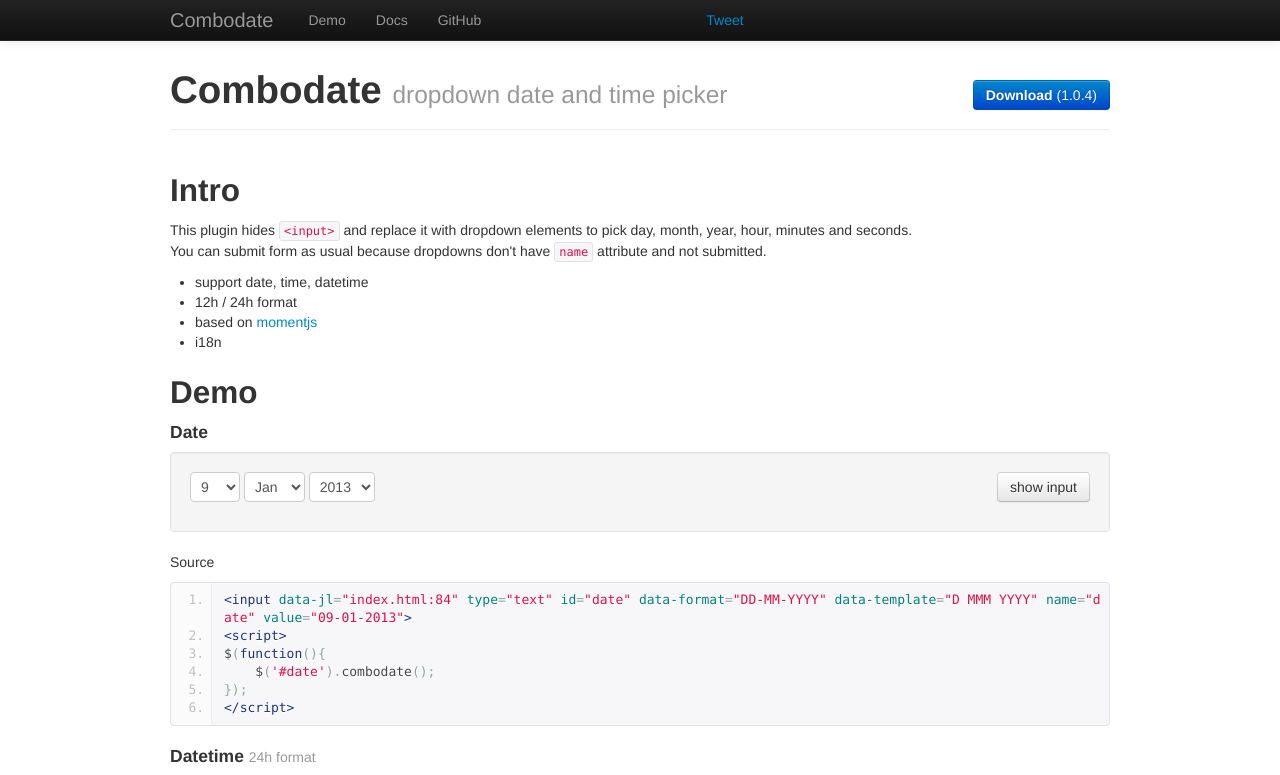
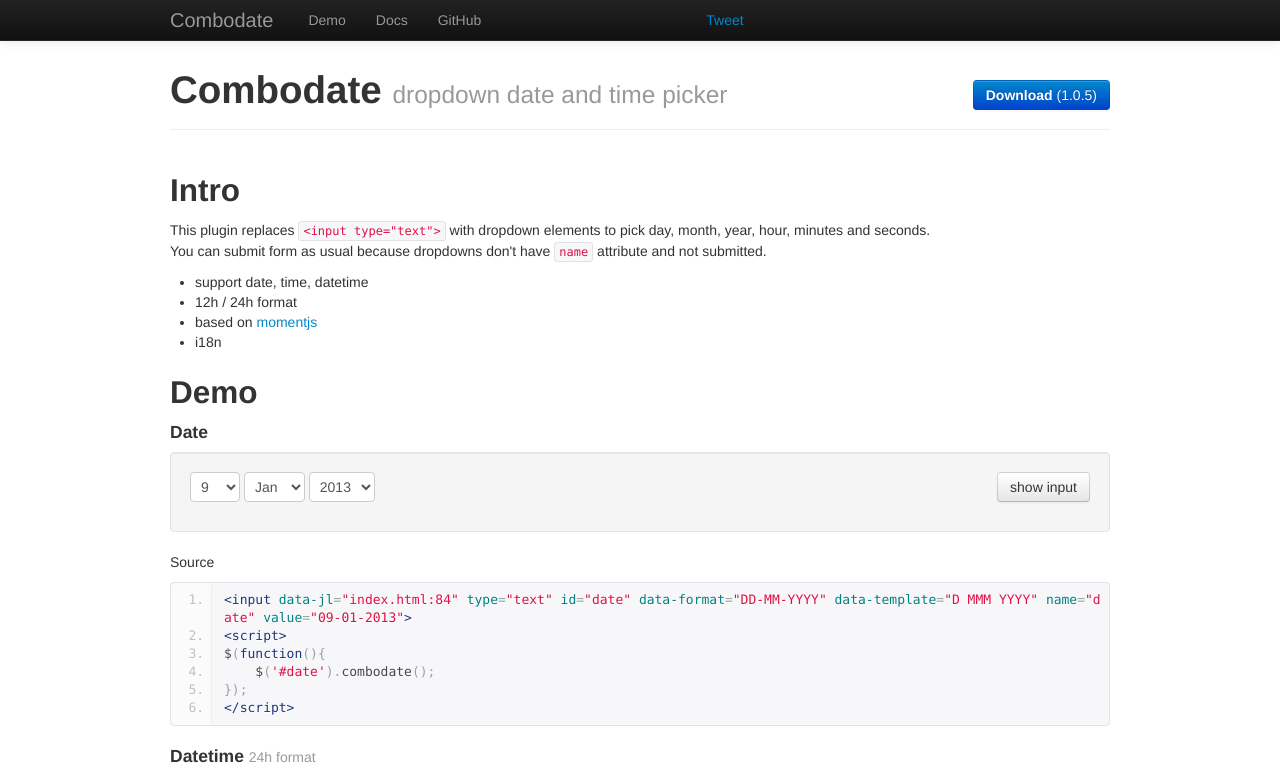
Before and after one commit to vitalets/combodate, a plain HTML site: page index.html in a window 1280 px wide. Shown: the top 775 px of the page. Drawn offline with Linux system fonts and the light colour scheme.

Commit message:
index.html

```diff
--- a/index.html
+++ b/index.html
@@ -55,14 +55,14 @@
     <div class="container">
 
         <div class="page-header">
-            <a href="https://github.com/vitalets/combodate/archive/1.0.4.zip" class="btn btn-primary pull-right" style="margin-top: 10px"><strong>Download</strong> (1.0.4)</a>
+            <a href="https://github.com/vitalets/combodate/archive/1.0.5.zip" class="btn btn-primary pull-right" style="margin-top: 10px"><strong>Download</strong> (1.0.5)</a>
             <h1>Combodate <small>dropdown date and time picker</small></h1>
         </div>
 
         <div class="row">
             <div class="span12">
                 <h2>Intro</h2>
-                <p>This plugin hides <code>&lt;input&gt;</code> and replace it with dropdown elements to pick day, month, year, hour, minutes and seconds.<br>
+                <p>This plugin replaces <code>&lt;input type="text"&gt;</code> with dropdown elements to pick day, month, year, hour, minutes and seconds.<br>
                    You can submit form as usual because dropdowns don't have <code>name</code> attribute and not submitted.</p>
                 <ul>
                     <li>support date, time, datetime</li>
```
